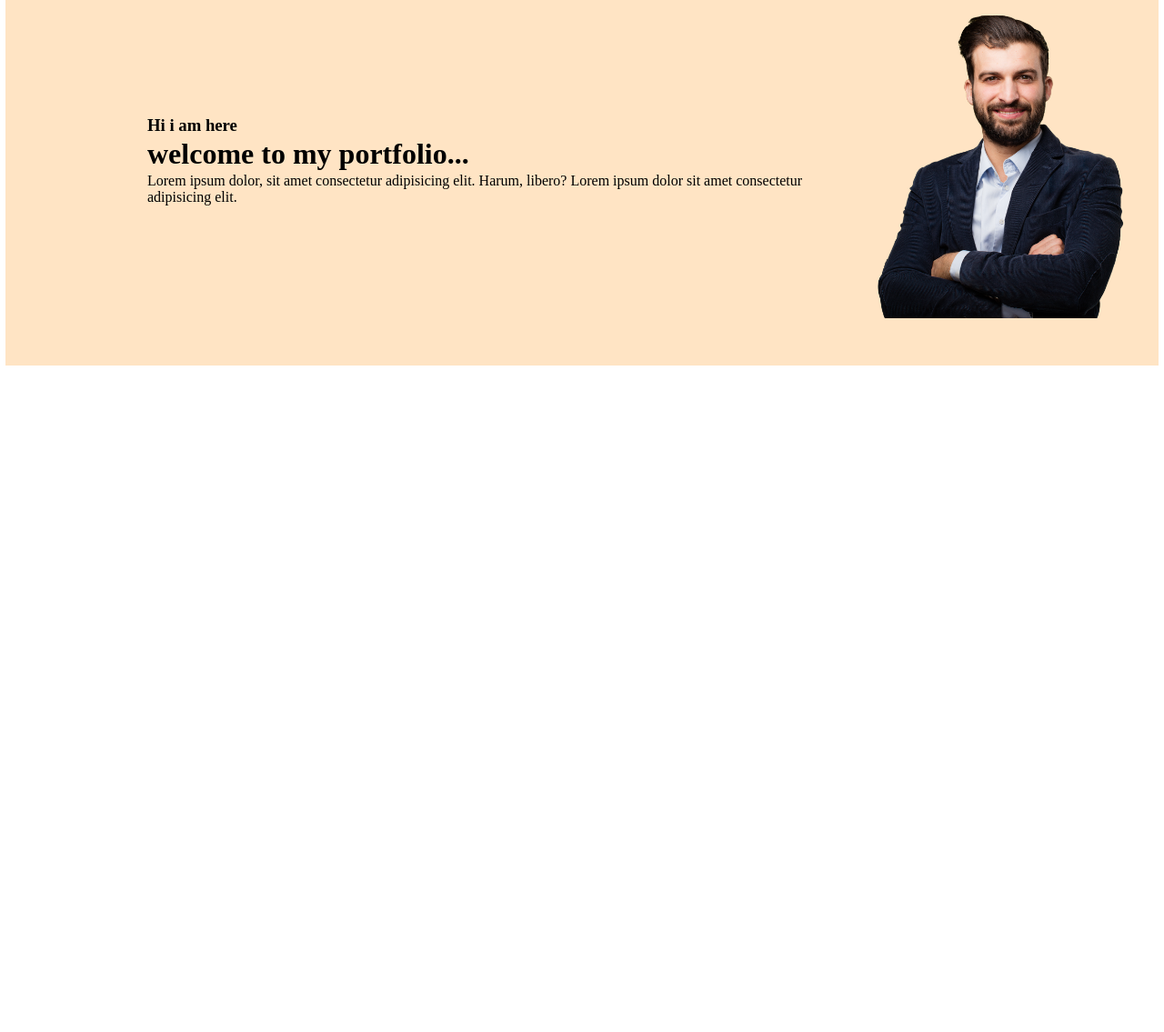
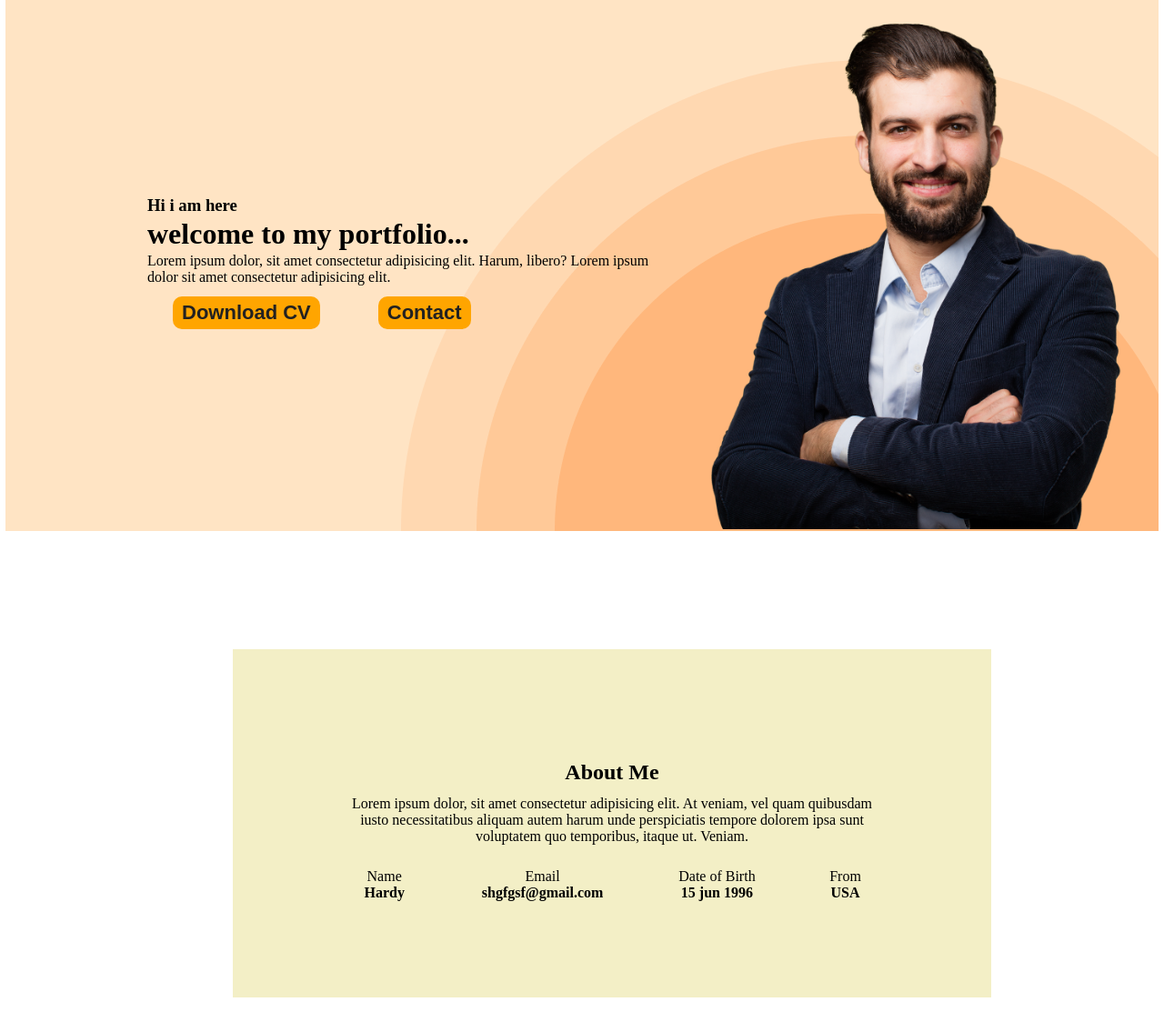
Before and after one commit to mehedi1603/my-portfolio, a plain HTML site: page index.html in a window 1280 px wide. Shown: the part 103-1238 px from the top of the page at 91% size. Before the commit the page ends 800 px from the top, so only its background shows below. Drawn offline with Linux system fonts and the light colour scheme.

Commit message:
about section commit

```diff
--- a/index.html
+++ b/index.html
@@ -21,12 +21,35 @@
                 <h3>Hi i am here</h3>
                 <h1>welcome to my portfolio...</h1>
                 <p>Lorem ipsum dolor, sit amet consectetur adipisicing elit. Harum, libero? Lorem ipsum dolor sit amet consectetur adipisicing elit. </p>
+                <button class="btn">Download CV</button>
+                <button class="btn">Contact</button>
             </div>
             <img class="pic" src="hardy.png" alt="">
+
         </div>
     </header>
 
     <main>
+        <section class="section">
+            <div class="t">
+                <h1 style="padding-bottom: 10px;">About Me</h1>
+            <p>Lorem ipsum dolor, sit amet consectetur adipisicing elit. At veniam, vel quam quibusdam iusto necessitatibus aliquam autem harum unde perspiciatis tempore dolorem ipsa sunt voluptatem quo temporibus, itaque ut. Veniam.</p>
+        </div>
+            <div class="sec">
+                <div>
+                <p>Name <br><span>Hardy</span></p>
+                </div>
+                <div>
+                <p>Email <br><span>shgfgsf@gmail.com</span></p>
+                </div>
+                <div>
+                <p>Date of Birth <br><span>15 jun 1996</span></p>
+                </div>
+                <div>
+                <p>From <br><span>USA</span></p>
+                </div>
+            </div>
+        </section>
 
     </main>
 
--- a/portfolio.css
+++ b/portfolio.css
@@ -26,7 +26,7 @@ nav, ul{
     /* color: white; */
     display: block;
 }
-span{
+nav span{
     color: red;
 }
 ul li{
@@ -66,13 +66,41 @@ nav ul a:hover{
 }
 .header{
     background-color: bisque;
+    background-image: url('./header_bg.png');
+    background-repeat: no-repeat;
+    background-position: bottom right;
 }
 .banner{
-    padding: 30px 30px 50px 150px;
+    padding: 30px 30px 0px 150px;
     display: flex;
     align-items: center;
-    justify-content: space-around;
+    justify-content: space-between;
 }
 .banner .pic{
-    width: 300px;
+    width: 500px;
 }
+.banner> div .btn{
+    margin: 10px 30px;
+}
+.section{
+    position:relative;
+  width:50%;
+  background-color:#f3efc6;
+  /* margin:0px auto; */
+  margin: 130px 0px 100px 250px;
+  padding: 100px;
+
+}
+.sec{
+    justify-content: space-around;
+    display: flex;
+    text-align: center;
+}
+.t{
+    text-align: center;
+    padding: 10px;
+    margin: 10px;
+}
+span{
+    font-weight: bold;
+}
```
Also changed, not shown: header_bg.png (added).
